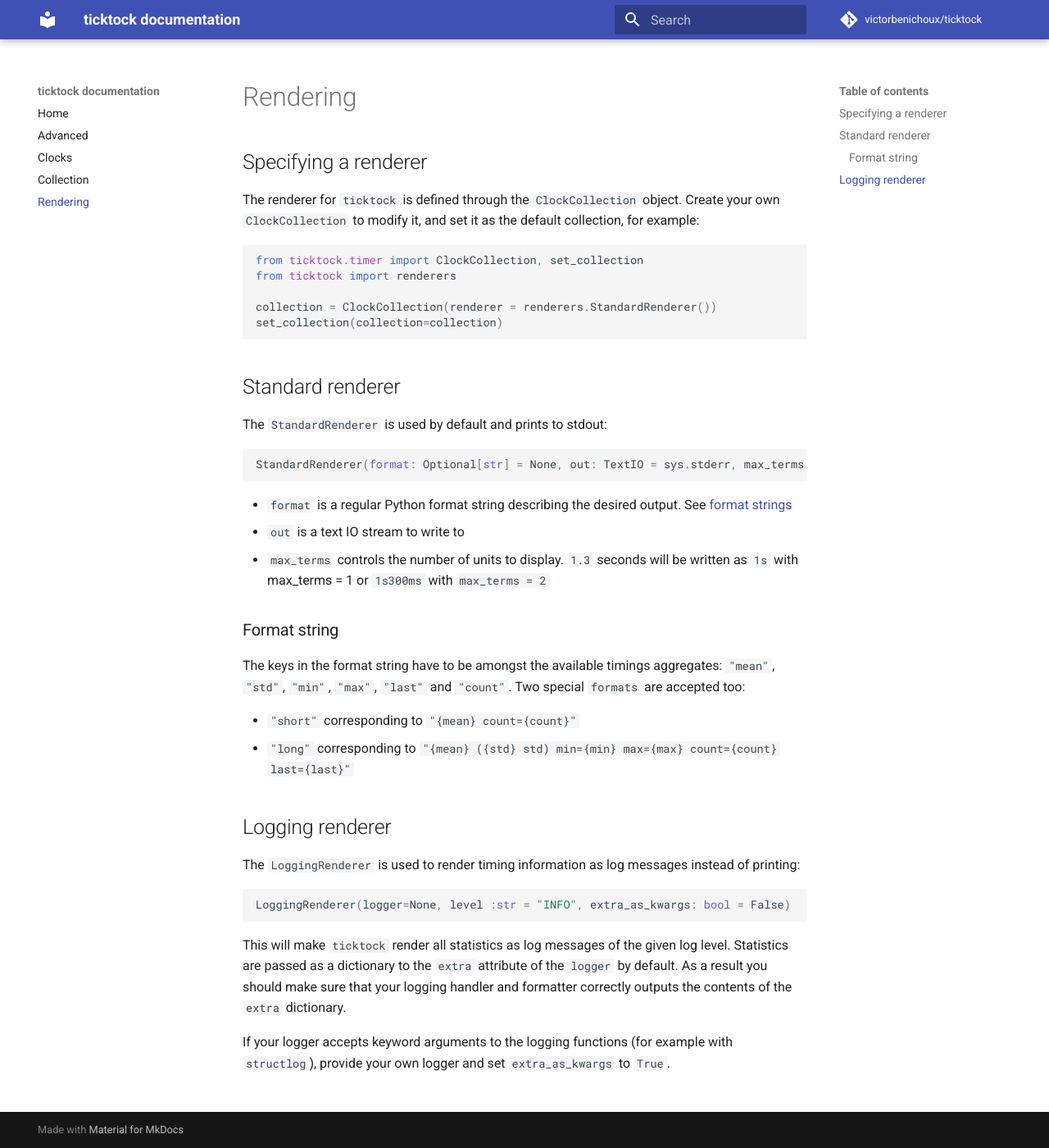
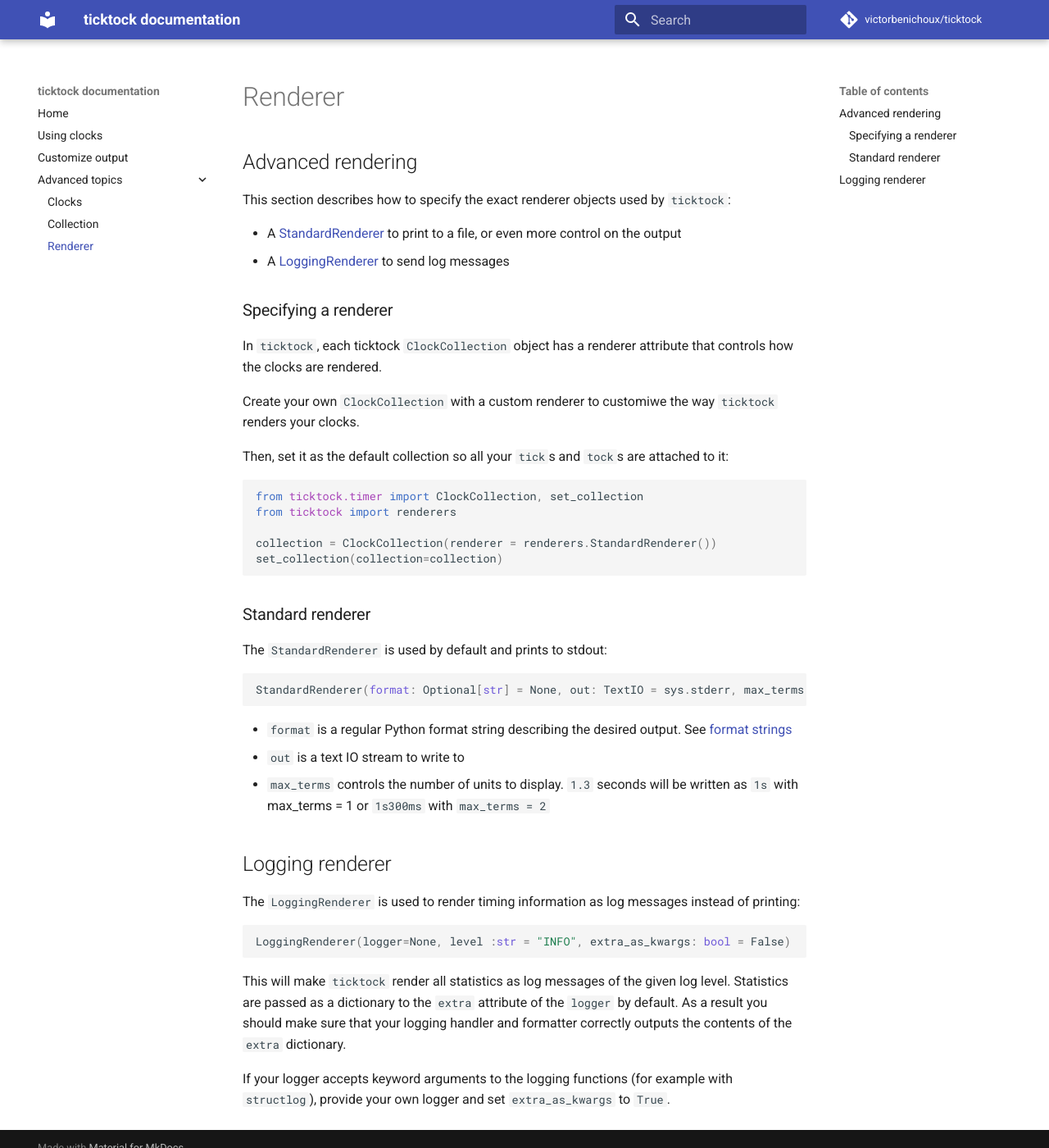
Before and after one commit to victorbenichoux/ticktock, an MkDocs documentation site: the page built from docs/rendering.md, in a window 1280 px wide and 1400 px high. Shown: the whole window at 82% size. Built offline with MkDocs 1.6.1 and Material for MkDocs 9.7.7, drawn with Linux system fonts in a browser that asks for light colours; comment, search, counter and statistics services are not loaded.

Commit message:
docs: improve docs

````diff
--- a/docs/rendering.md
+++ b/docs/rendering.md
@@ -1,8 +1,18 @@
-# Rendering
 
-## Specifying a renderer
+## Advanced rendering
 
-The renderer for `ticktock` is defined through the `ClockCollection` object. Create your own `ClockCollection` to modify it, and set it as the default collection, for example:
+This section describes how to specify the exact renderer objects used by `ticktock`:
+
+- A [StandardRenderer](#standard-renderer) to print to a file, or even more control on the output
+- A [LoggingRenderer](#logging-renderer) to send log messages
+
+### Specifying a renderer
+
+In `ticktock`, each ticktock `ClockCollection` object has a renderer attribute that controls how the clocks are rendered.
+
+Create your own `ClockCollection` with a custom renderer to customiwe the way `ticktock` renders your clocks.
+
+Then, set it as the default collection so all your `tick`s and `tock`s are attached to it:
 
 ```python
 from ticktock.timer import ClockCollection, set_collection
@@ -12,7 +22,7 @@
 set_collection(collection=collection)
 ```
 
-## Standard renderer
+### Standard renderer
 
 The `StandardRenderer` is used by default and prints to stdout:
 
@@ -20,17 +30,9 @@
 StandardRenderer(format: Optional[str] = None, out: TextIO = sys.stderr, max_terms: int = 2)
 ```
 
-- `format` is a regular Python format string describing the desired output. See [format strings](#format-string)
+- `format` is a regular Python format string describing the desired output. See [format strings](#changing-format)
 - `out` is a text IO stream to write to
 - `max_terms` controls the number of units to display. `1.3` seconds will be written as `1s` with max_terms = 1 or `1s300ms` with `max_terms = 2`
-
-### Format string
-
-The keys in the format string have to be amongst the available timings aggregates: `"mean"`, `"std"`, `"min"`, `"max"`, `"last"` and `"count"`.
-Two special `formats` are accepted too:
-
-- `"short"` corresponding to  `"{mean} count={count}"`
-- `"long"` corresponding to `"{mean} ({std} std) min={min} max={max} count={count} last={last}"`
 
 
 ## Logging renderer
--- a/mkdocs.yml
+++ b/mkdocs.yml
@@ -4,10 +4,12 @@
 
 nav:
   - Home: 'index.md'
-  - Advanced: 'advanced.md'
-  - Clocks: 'clocks.md'
-  - Collection: 'collection.md'
-  - Rendering: 'rendering.md'
+  - Using clocks: 'using_clocks.md'
+  - Customize output: 'customize.md'
+  - Advanced topics:
+    - Clocks: 'clocks.md'
+    - Collection: 'collection.md'
+    - Renderer: 'rendering.md'
 
 theme:
   name: 'material'
````
Also changed, not shown: docs/advanced.md (deleted, +0 -127 lines), docs/clocks.md (+3 -1 lines), docs/customize.md (added, +121 -0 lines), docs/index.md (+5 -3 lines), docs/using_clocks.md (added, +117 -0 lines).
